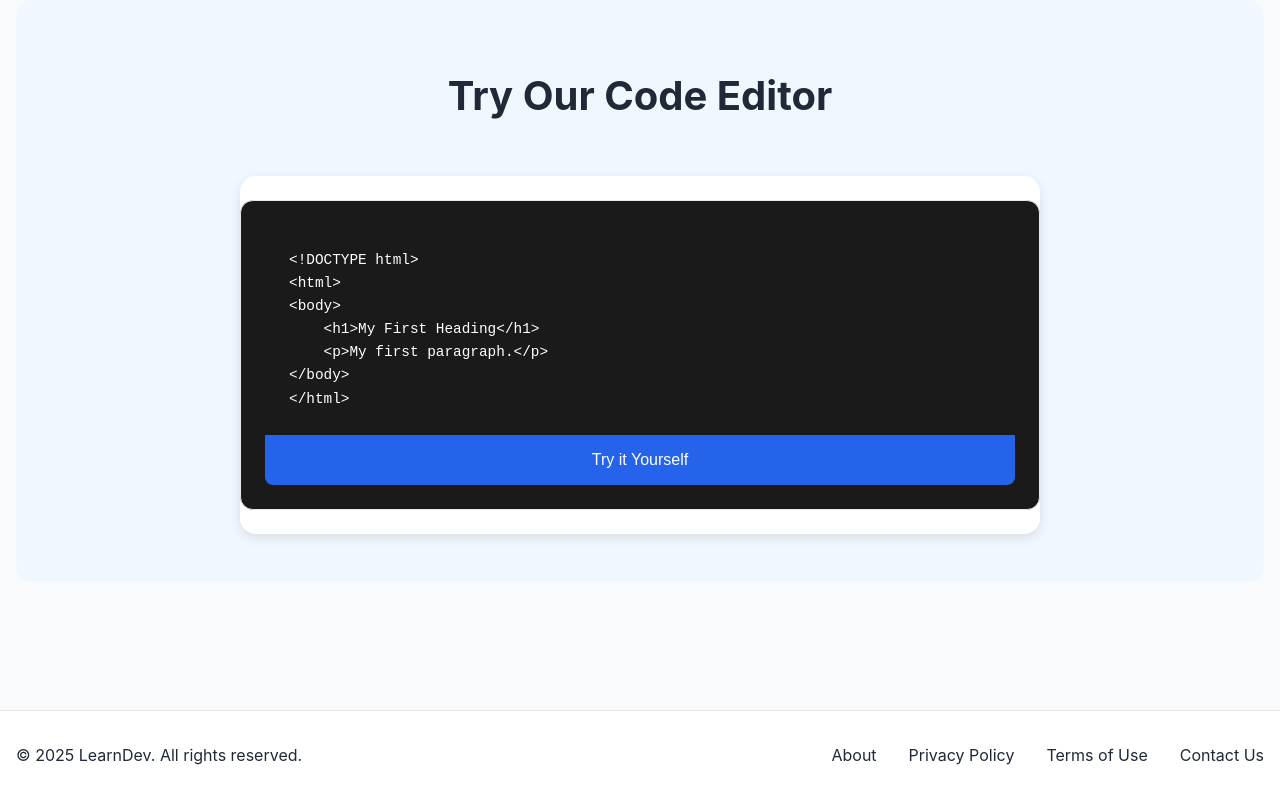
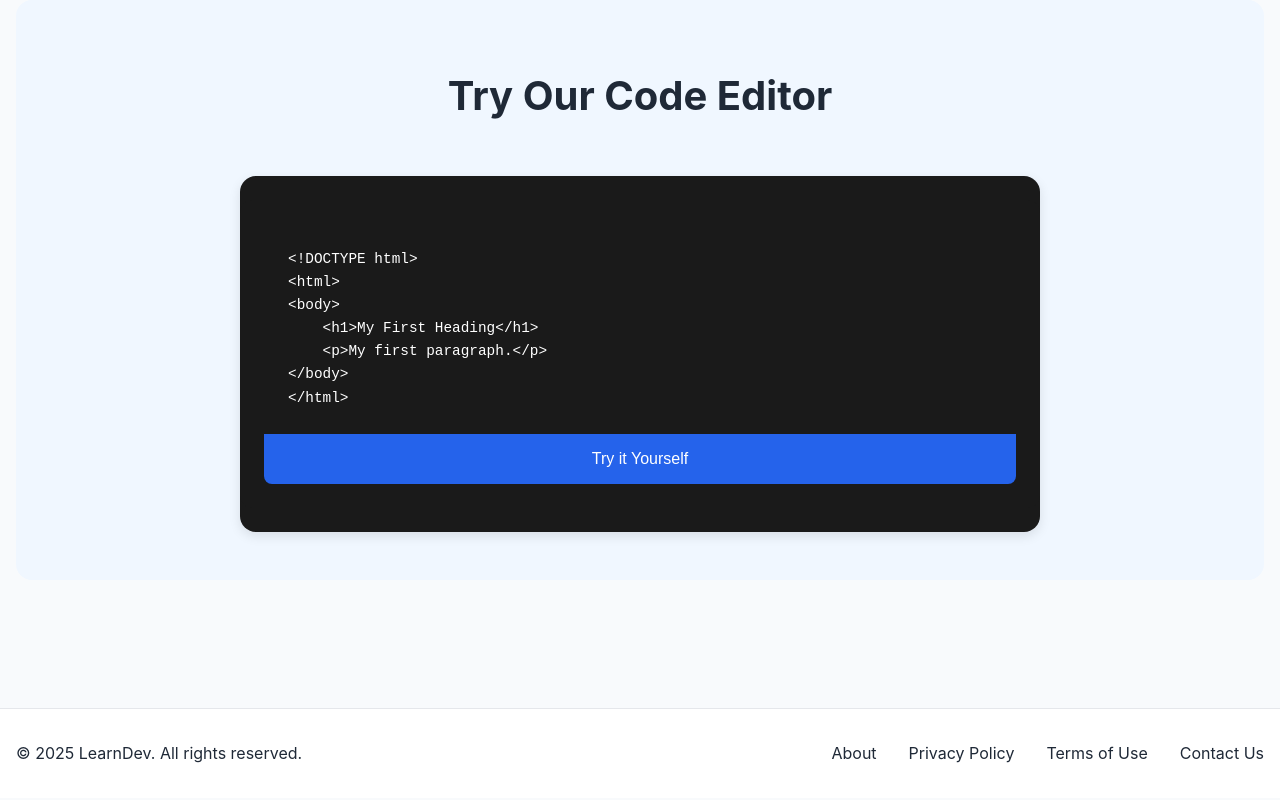
Before and after one commit to Swagiii/learning-platform, a plain HTML site: page index.html in a window 1280 px wide. Shown: the part 1388-2188 px from the top of the page. Drawn offline with Linux system fonts and the light colour scheme.

Commit message:
Update style.css

```diff
--- a/css/style.css
+++ b/css/style.css
@@ -242,7 +242,7 @@ body {
 }
 
 .editor-demo {
-    background: var(--card-bg);
+    background: var(--code-bg);  /* Changed from var(--card-bg) to match code background */
     border-radius: 1rem;
     box-shadow: 0 4px 12px rgba(0, 0, 0, 0.1);
     overflow: hidden;
@@ -253,9 +253,9 @@ body {
 .code-example {
     background: var(--code-bg);
     padding: 1.5rem;
-    border: 1px solid var(--border-color);
-    border-radius: 0.5rem;
-    margin: 1rem;
+    margin: 0;  /* Changed from 1rem to 0 to remove white space */
+    border: none;  /* Removed border */
+    border-radius: 0;  /* Changed from 0.5rem to 0 */
 }
 
 .code-example pre {
```
